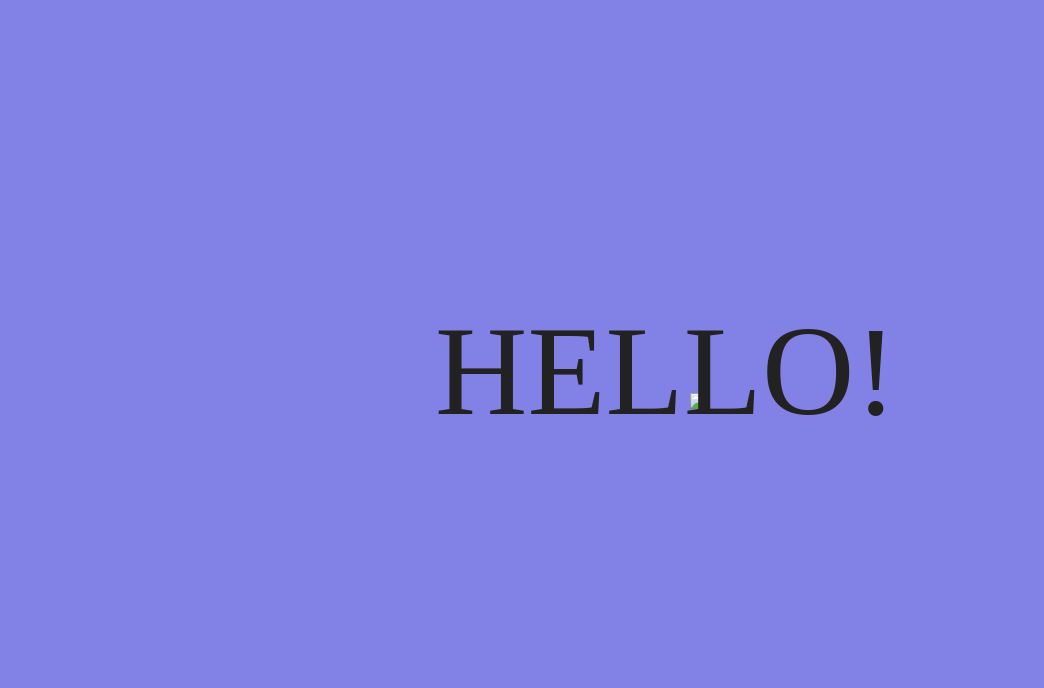
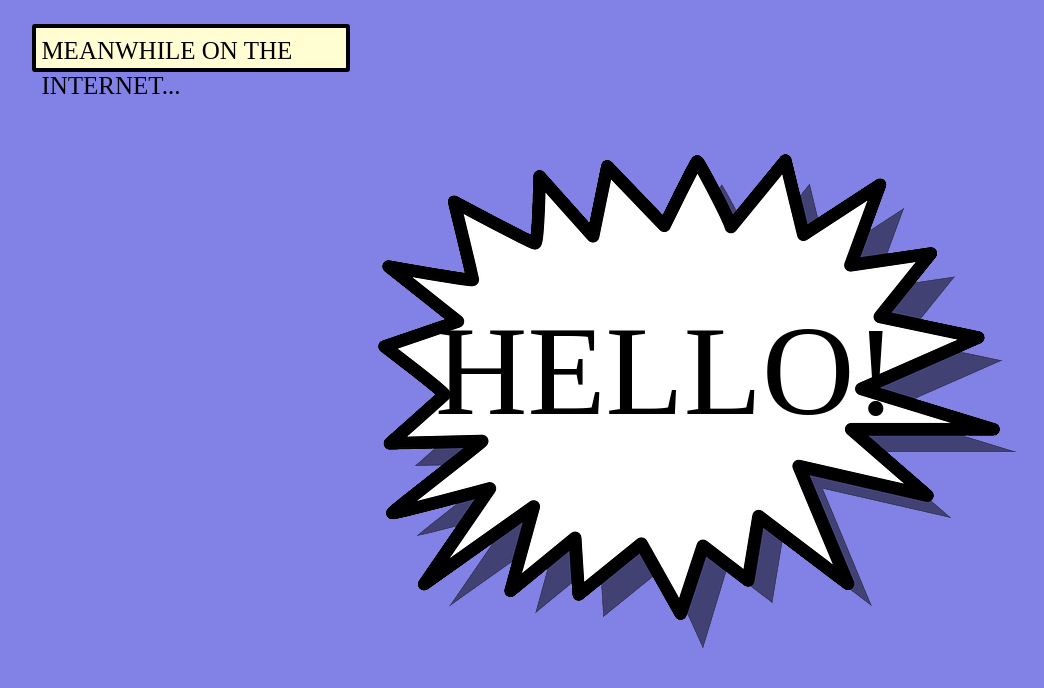
Before and after one commit to mjpchj/temp_site, a plain HTML site: page index.html in a window 1280 px wide. Shown: the whole page, without its empty margins (6-1050 px from the left). Drawn offline with nearby package versions, Linux system fonts and the light colour scheme; files whose address does not match are found by name; a web font is replaced by a local one.

Commit message:
meanwhile

```diff
--- a/css/main.css
+++ b/css/main.css
@@ -126,6 +126,28 @@ body {
     margin-left: -256px;
 }
 
+.meanwhile {
+    position: fixed;
+    top: 3%;
+    left: 3%;
+    width: 300px;
+    height: 30px;
+    padding: 5px;
+    text-align: left;
+    border-style: solid;
+    border-width: 4px;
+    border-radius: 3px;
+    border-color: black;
+    font-family: 'vtc_letterer_proregular';
+    font-size: 25px;
+    color: black;
+    background: #fffdd1;
+    }
+
+.toptext {
+    margin-top: 0px;
+}
+
 .centered {
     position: absolute;
     top: 20%;
@@ -133,6 +155,7 @@ body {
     transform: translate(-50%, -50%);
     font-family: 'vtc_letterer_proregular';
     font-size: 128px;
+    color: black;
 }
 
 
--- a/index.html
+++ b/index.html
@@ -30,15 +30,18 @@
         <link rel="stylesheet" href="css/main.css">
     </head>
     <body>
-        <!--[if lte IE 9]>
-            <p class="browserupgrade">You are using an <strong>outdated</strong> browser. Please <a href="https://browsehappy.com/">upgrade your browser</a> to improve your experience and security.</p>
-        <![endif]-->
 
-        <!-- Add your site or application content here -->
+        <div class="meanwhile">
+
+            <p class="toptext">
+                MEANWHILE ON THE INTERNET...
+            </p>
+
+        </div>
 
 
         <div class="burst">
-            <img src="../img/burst.png"></img>
+            <img src="H:/temp_site/img/burst.png"></img>
 
             <p class="centered">
                 HELLO!
```
Also changed, not shown: img/burst.png (added).
